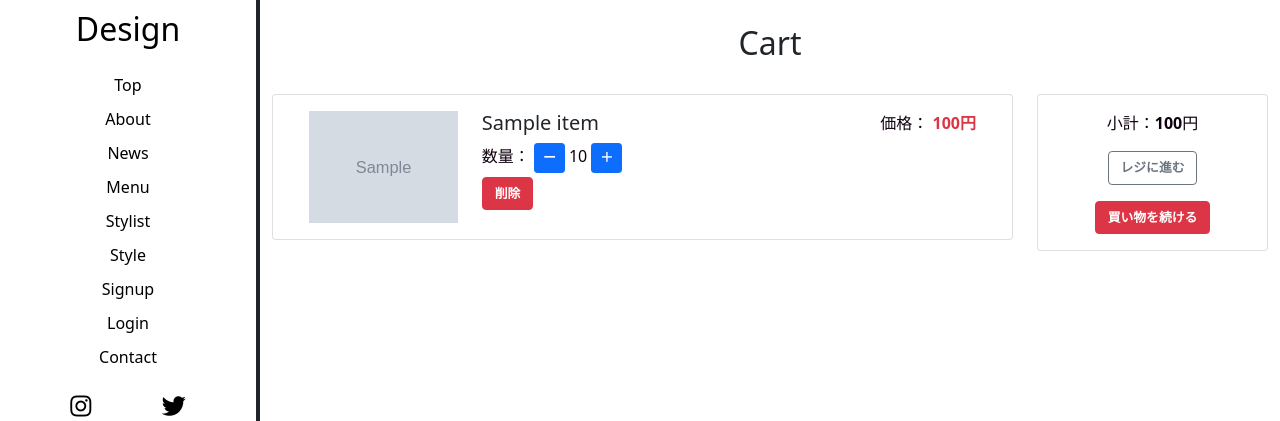
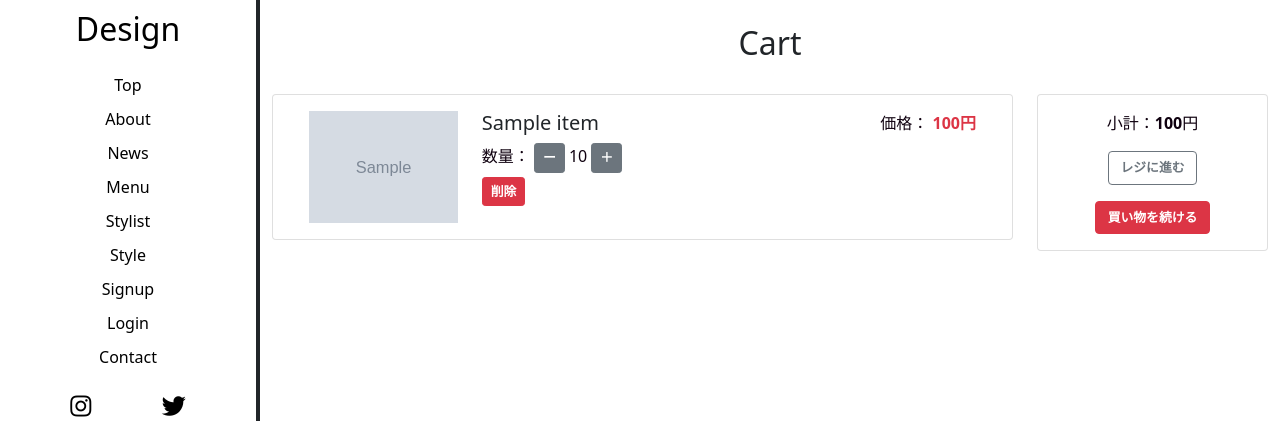
Before and after one commit to akihiro-hosoya/hair-salon, a Django app: template ec/templates/ec/order.html in a window 1280 px wide. Shown: the top 421 px of the page. Run offline with Django 3.2, Linux system fonts and the light colour scheme; the template is opened without the code that fills it: values that come from a table or form of the project are taken from there, others are empty; tables that the repository leaves empty hold one stand-in row (values such as "Sample post"); grey boxes marked "Sample" are stand-in pictures; some libraries are stand-ins or nearby versions.

Commit message:
注文画面ボタン縮小

```diff
--- a/ec/templates/ec/order.html
+++ b/ec/templates/ec/order.html
@@ -23,12 +23,12 @@
                                     <h5>{{ order_item.item.title }}</h5>
                                     <p class="mb-1">
                                         数量：
-                                        <a href="{% url 'removesingleitem' order_item.item.slug %}"><span class="btn btn-primary btn-sm">ー</span></a>
+                                        <a href="{% url 'removesingleitem' order_item.item.slug %}"><span class="btn btn-secondary btn-sm">ー</span></a>
                                         {{ order_item.quantity }}
-                                        <a href="{% url 'additem' order_item.item.slug %}"><span class="btn btn-primary btn-sm">＋</span></a>
+                                        <a href="{% url 'additem' order_item.item.slug %}"><span class="btn btn-secondary btn-sm">＋</span></a>
                                     </p>
                                     <a href="{% url 'removeitem' order_item.item.slug %}">
-                                        <span class="btn btn-danger">削除</span>
+                                        <span class="btn btn-danger btn-sm">削除</span>
                                     </a>
                                 </div>
                                 <div class="col-md-3 text-right">
```
